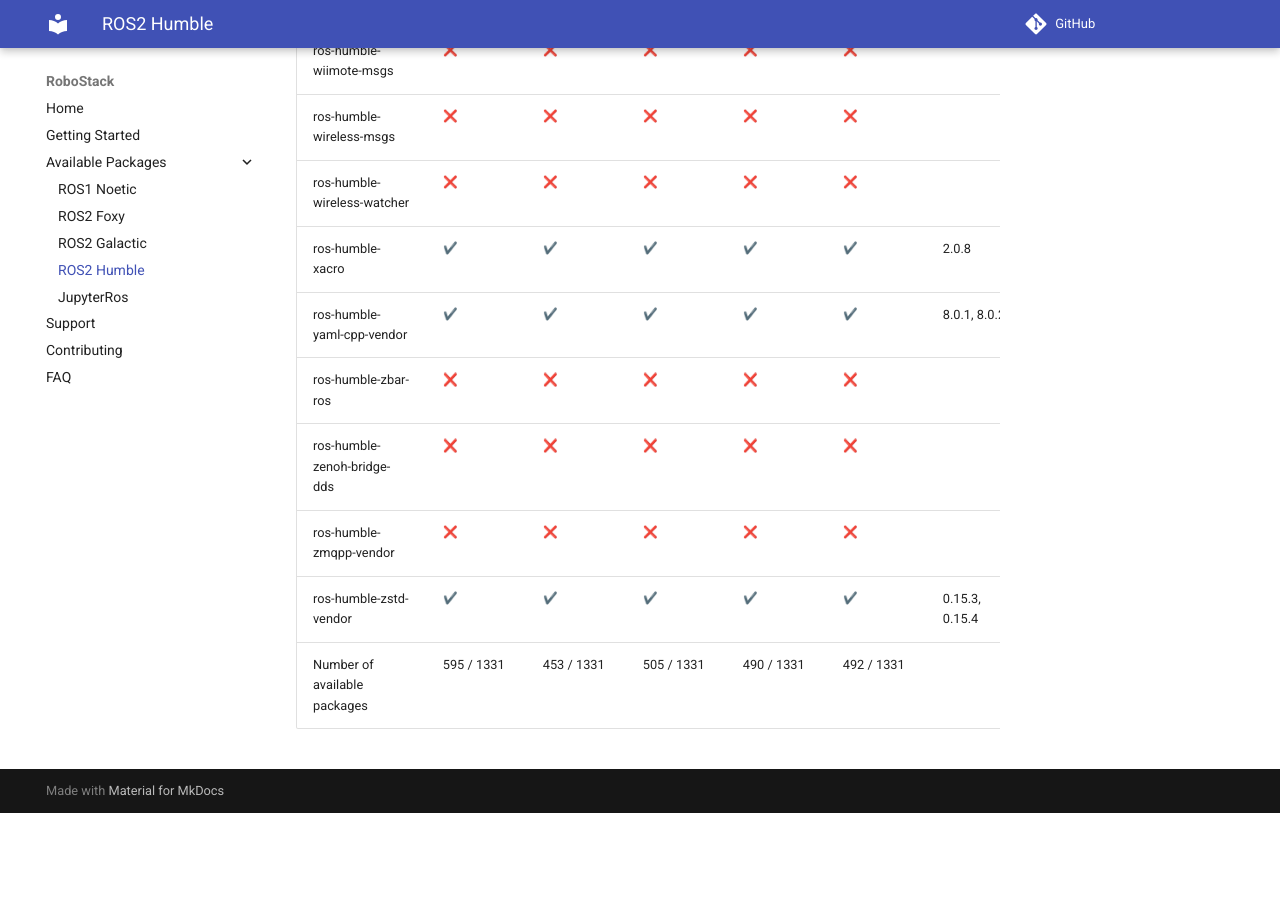
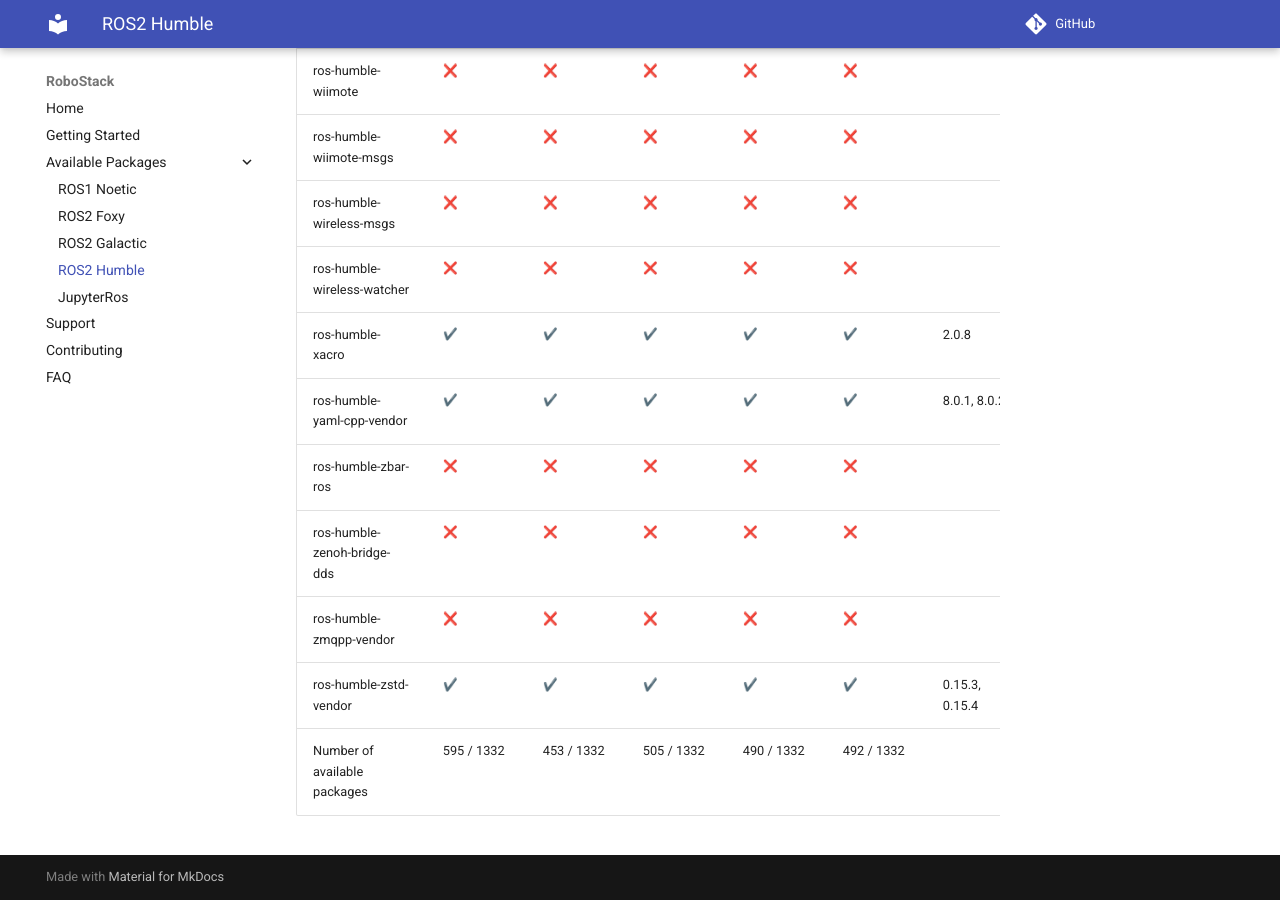
Before and after one commit to RoboStack/robostack.github.io, an MkDocs documentation site: the page built from docs/humble.md, in a window 1280 px wide and 900 px high, scrolled down 100609 px. Built offline with MkDocs 1.6.1 and Material for MkDocs 9.7.7, drawn with Linux system fonts in a browser that asks for light colours; emoji names are drawn with the system emoji font; comment, search, counter and statistics services are not loaded; before the commit the page ends 101422 px from its top, so only the background shows below that; some of the changed text lies outside the part shown.

Commit message:
Update tables

```diff
--- a/docs/humble.md
+++ b/docs/humble.md
@@ -1331,4 +1332,4 @@
 | ros-humble-zenoh-bridge-dds | :x: { data-sort='0' } | :x: { data-sort='0' } | :x: { data-sort='0' } | :x: { data-sort='0' } | :x: { data-sort='0' } |   |
 | ros-humble-zmqpp-vendor | :x: { data-sort='0' } | :x: { data-sort='0' } | :x: { data-sort='0' } | :x: { data-sort='0' } | :x: { data-sort='0' } |   |
 | ros-humble-zstd-vendor | :heavy_check_mark: { data-sort='1' } | :heavy_check_mark: { data-sort='1' } | :heavy_check_mark: { data-sort='1' } | :heavy_check_mark: { data-sort='1' } | :heavy_check_mark: { data-sort='1' } | 0.15.3, 0.15.4  |
-| Number of available packages |  595 / 1331 | 453 / 1331 | 505 / 1331 | 490 / 1331 | 492 / 1331 |
+| Number of available packages |  595 / 1332 | 453 / 1332 | 505 / 1332 | 490 / 1332 | 492 / 1332 |
```
Also changed, not shown: other parts of docs/humble.md (+1 -0 lines).
